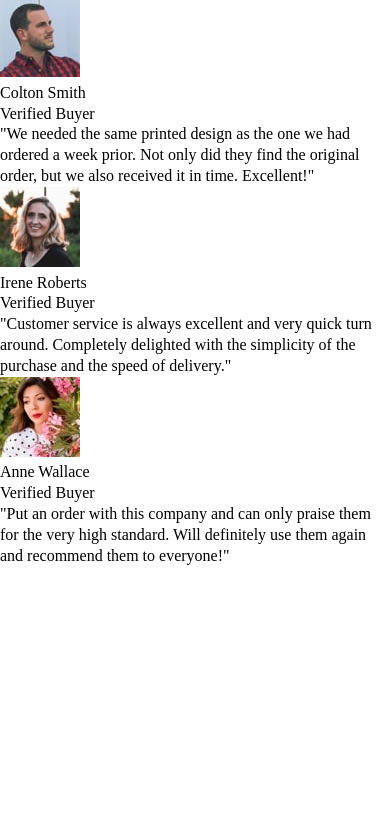
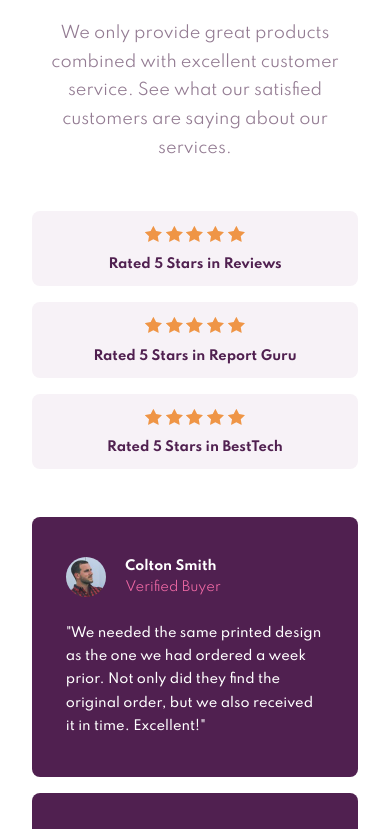
Before and after one commit to claire-ca/FEM-Social-Proof-Section, a plain HTML site: page index.html in a window 390 px wide. Shown: the part 211-1040 px from the top of the page. Before the commit the page ends 844 px from the top, so only its background shows below. Drawn offline with Linux system fonts and the light colour scheme.

Commit message:
Mobile-First Styles

```diff
--- a/index.html
+++ b/index.html
@@ -50,11 +50,11 @@
         <div class="review__card">
           <header class="review__card__header">
             <img
-              class="review__card__images"
+              class="review__card__image"
               src="../images/image-colton.jpg"
               alt="Colton Smith"
             />
-            <div class="reviews__card__info">
+            <div class="review__card__info">
               <p class="name">Colton Smith</p>
               <p class="status">Verified Buyer</p>
             </div>
@@ -69,11 +69,11 @@
         <div class="review__card">
           <header class="review__card__header">
             <img
-              class="reviews__card__images"
+              class="review__card__image"
               src="../images/image-irene.jpg"
               alt="Irene Roberts"
             />
-            <div class="reviews__card__info">
+            <div class="review__card__info">
               <p class="name">Irene Roberts</p>
               <p class="status">Verified Buyer</p>
             </div>
@@ -88,11 +88,11 @@
         <div class="review__card">
           <header class="review__card__header">
             <img
-              class="reviews__card__images"
+              class="review__card__image"
               src="../images/image-anne.jpg"
               alt="Anne Wallace"
             />
-            <div class="reviews__card__info">
+            <div class="review__card__info">
               <p class="name">Anne Wallace</p>
               <p class="status">Verified Buyer</p>
             </div>
--- a/scss/style.scss
+++ b/scss/style.scss
@@ -14,9 +14,88 @@ $bodyCopy: 15px;
   box-sizing: border-box;
   margin: 0;
   padding: 0;
+  // border: 1px solid red;
 }
 
 html {
   font-size: 100%;
   line-height: 1.3;
 }
+body {
+  font-family: $primaryFont;
+}
+main {
+  display: grid;
+  justify-content: center;
+  gap: 3em;
+  padding: 5em 2em;
+}
+.intro {
+  text-align: center;
+  p {
+    color: $darkGrayishMagenta;
+    line-height: 1.8;
+  }
+}
+.title {
+  color: $veryDarkMagenta;
+  font-size: 2rem;
+  letter-spacing: -1.14px;
+  margin-bottom: 0.781em;
+}
+.ratings__card {
+  display: flex;
+  justify-content: center;
+  background-color: $lightGrayishMagenta;
+  border-radius: 8px;
+  color: $veryDarkMagenta;
+  font-size: 0.8125rem;
+  font-weight: 700;
+  margin-bottom: 1.23em;
+  padding: 3.5em 0em 1em;
+  position: relative;
+  &::before {
+    content: "";
+    width: 100px;
+    height: 20px;
+    background: url(../images/icon-star.svg) space;
+    position: absolute;
+    top: 15px;
+  }
+  &:last-of-type {
+    margin-bottom: 0px;
+  }
+}
+.review__card {
+  background-color: $veryDarkMagenta;
+  border-radius: 8px;
+  color: $white;
+  line-height: 1.6;
+  font-size: 0.8125rem;
+  font-weight: 500;
+  padding: 3em 2.6em;
+  margin-bottom: 1.23em;
+  &:last-of-type {
+    margin-bottom: 0px;
+  }
+}
+.name {
+  font-weight: bold;
+}
+.status {
+  color: $softPink;
+  font-weight: 400;
+}
+.quote {
+  line-height: 1.8;
+}
+.review__card__image {
+  border-radius: 50%;
+  height: 40px;
+  margin-right: 1.5em;
+}
+.review__card__header {
+  display: flex;
+  align-items: center;
+  margin-bottom: 1.85em;
+}
```
Also changed, not shown: css/style.css, 1 other file.
